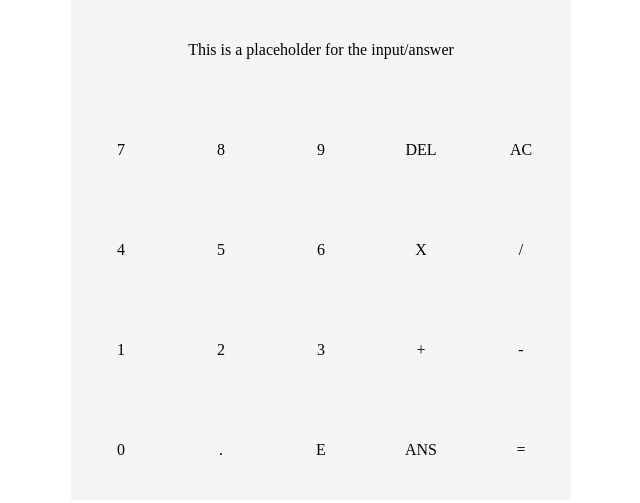
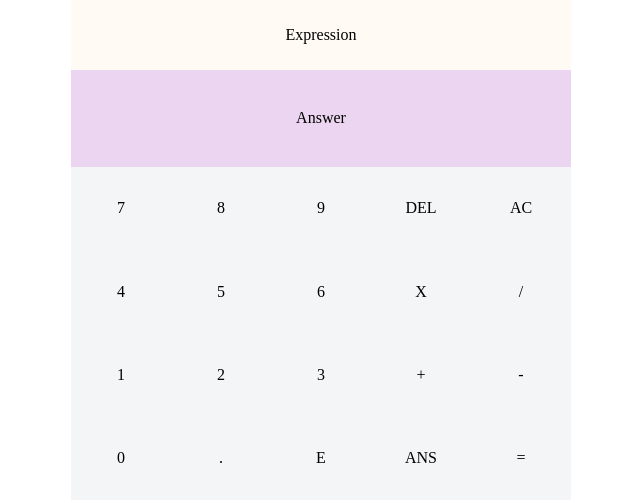
Before and after one commit to marno11/calculator_vanillaJS, a website: page index.html in a window 1280 px wide. Shown: the whole page, without its empty margins (319-959 px from the left). Drawn offline with Linux system fonts and the light colour scheme.

Commit message:
Give Seperate Answer & Expression divs

```diff
--- a/index.html
+++ b/index.html
@@ -17,8 +17,11 @@ BEM (Block Element Modifer) nameing convention used here
 </head>
 <body>
   <div class="container">
-    <div class="row">
-      <div class="row__element">This is a placeholder for the input/answer</div>
+    <div class="row row--expression">
+      <div class="row__element row__element--expression">Expression</div>
+    </div>
+    <div class="row row--answer">
+      <div class="row__element row__element--answer">Answer</div>
     </div>
     <div class="row">
       <div class="row__element">7</div>
--- a/styles/style.css
+++ b/styles/style.css
@@ -21,8 +21,16 @@ body {
 }
 
 .row {
-  flex: 1 1 100%;
+  flex: 1 1 auto;
   display: flex;
+}
+
+.row--expression {
+  flex: 0.8 1 auto;
+}
+
+.row--answer {
+  flex: 1.2 1 auto;
 }
 
 .row__element {
@@ -32,6 +40,14 @@ body {
   display: flex;
   justify-content: center;
   align-items: center;
+}
+
+.row__element--expression {
+  background: #fffaf4;
+}
+
+.row__element--answer {
+  background: #ecd5f0;
 }
 
 .row__element:hover {
```
